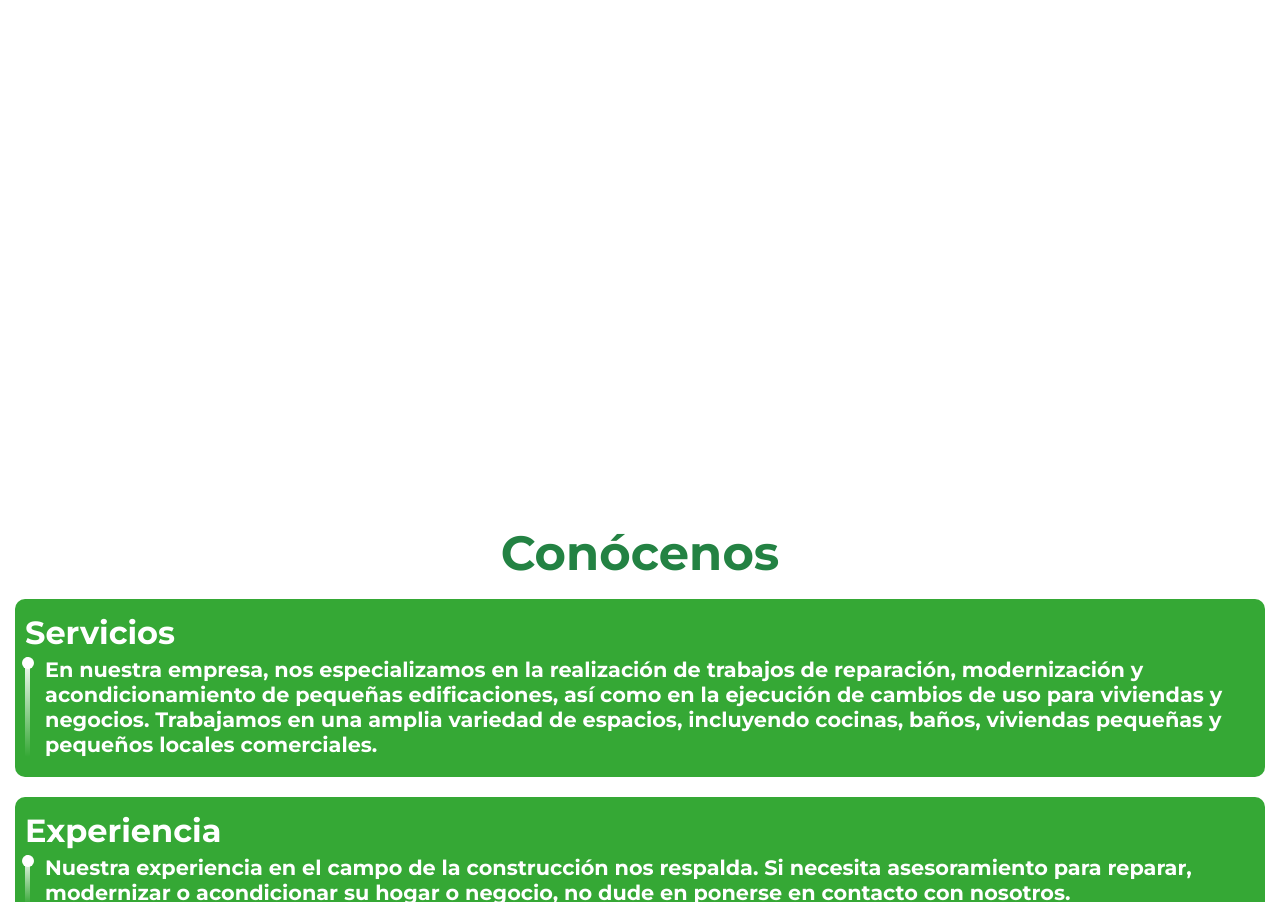
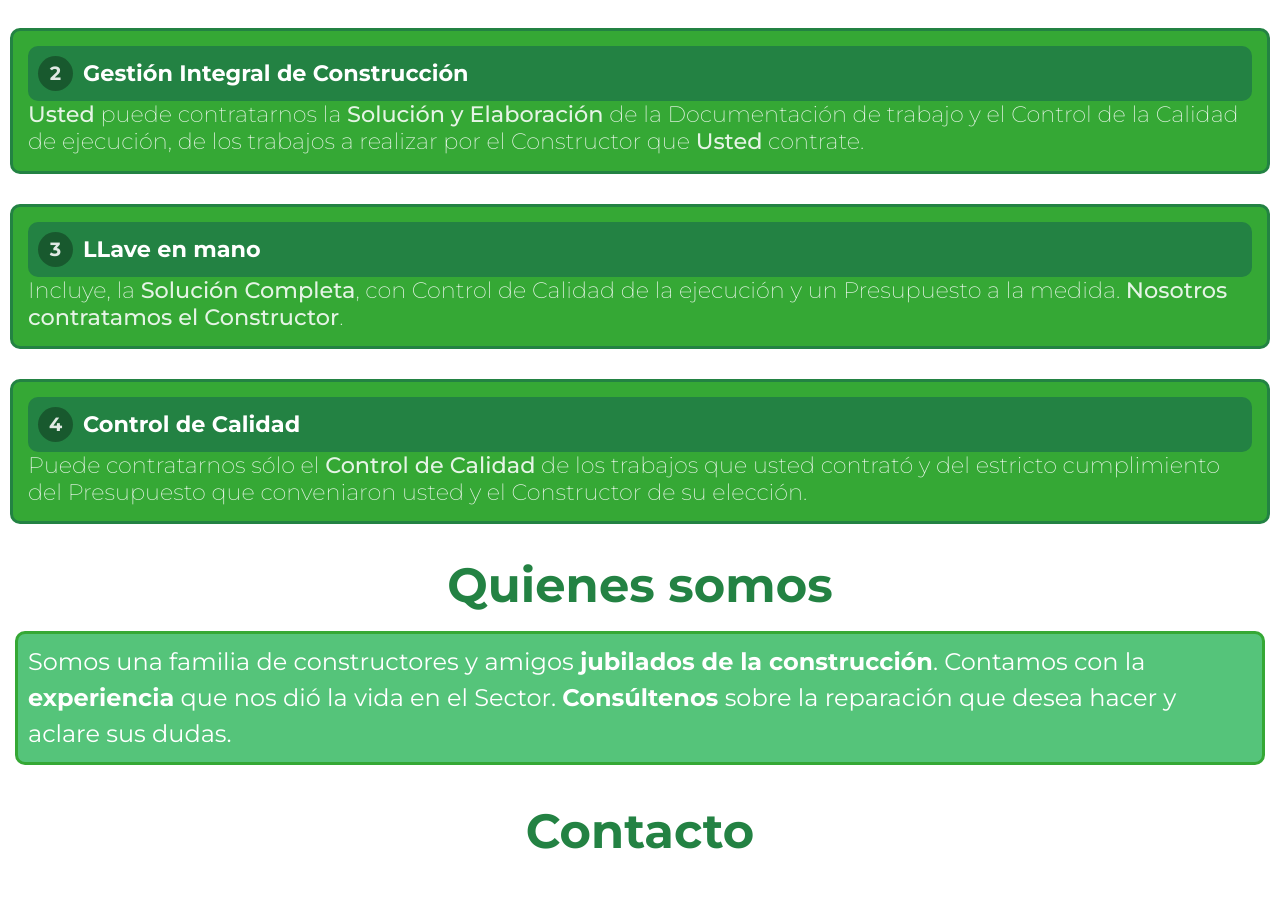
Before and after one commit to SrDyw/drodriguez, a React (Vite) app: page / in a window 1280 px wide. Shown: the part 1898-2800 px from the top of the page. Built offline with nearby package versions, Linux system fonts and the light colour scheme.

Commit message:
page changes

```diff
--- a/src/components/About/About.css
+++ b/src/components/About/About.css
@@ -1,10 +1,27 @@
-.about_content {
-    padding: 5px;
-    display: flex;
-    flex-direction: column;
-    gap: 20px;
+#more {
+  min-height: auto;
 }
 
+.about_content {
+  padding: 5px;
+  display: flex;
+  flex-direction: column;
+  gap: 20px;
+}
+
+.about_desc {
+  color: white;
+  font-size: 1.5rem;
+  padding: 10px;
+  background-color: var(--main-color-light);
+  border: 3px solid var(--main-color);
+  border-radius: 10px;
+}
+
+.about_desc span {
+  font-weight: bold;
+}
+/*
 .about_card {
     background-color: var(--main-color);
     padding: 10px;
@@ -54,4 +71,4 @@
     background: var(--body-color);
     border-radius: 20px;
     transform: translateX(-25%);
-}
+} */
--- a/src/components/About/About.jsx
+++ b/src/components/About/About.jsx
@@ -2,16 +2,26 @@ import React from "react";
 import SectionTitle from "../SectionTitle";
 import { bussines_info } from "../../models/constants";
 import AboutCard from "./AboutCard";
-import './About.css'
+import "./About.css";
+import KeywordHighlighter from "../KeywordHighlighter";
 
 export default function About() {
   return (
     <section id="more">
-      <SectionTitle title={"Conócenos"} />
+      <SectionTitle title={"Quienes somos"} />
       <div className="about_content">
-        {bussines_info.about.map((a, key) => (
-          <AboutCard title={a.title} desc={a.desc} key={key}/>
-        ))}
+        <KeywordHighlighter
+          text={
+            "Somos una familia de constructores y amigos jubilados de la construcción. Contamos con la experiencia que nos dió la vida en el Sector. Consúltenos sobre la reparación  que desea hacer y aclare sus dudas."
+          }
+          keywords={[
+            "jubilados de la construcción",
+            "experiencia",
+            "Consúltenos",
+          ]
+        }
+        elementClass="about_desc"
+        />
       </div>
     </section>
   );
--- a/src/components/Hero/Hero.css
+++ b/src/components/Hero/Hero.css
@@ -1,5 +1,5 @@
 #home {
-  background: linear-gradient(#ffffff6c, #ffffff),
+  background: linear-gradient(#ffffffa0 50%, #ffffffca),
     url("../../assets/page_background.jfif");
   background-position: center;
   background-repeat: no-repeat;
@@ -21,6 +21,7 @@
 .hero p {
   font-size: 1.5rem;
   line-height: 1.5rem;
+  font-weight: bold;
 }
 
 .hero a {
--- a/src/components/Hero/Hero.jsx
+++ b/src/components/Hero/Hero.jsx
@@ -15,9 +15,9 @@ export default function Hero() {
             <IoLogoWhatsapp className="icon" />
           </span>
         </a>
-        <a className="header_btn_more" href="#services">
+        {/* <a className="header_btn_more" href="#services">
           Servicios
-        </a>
+        </a> */}
       </div>
     </section>
   );
--- /dev/null
+++ b/src/components/KeywordHighlighter.jsx
@@ -0,0 +1,20 @@
+import React from 'react';
+
+function KeywordHighlighter({ text, keywords, elementClass = 'keyword_element' }) {
+  const highlightKeywords = (text, keywords) => {
+    let highlightedText = text;
+    keywords && keywords.forEach(keyword => {
+      const regex = new RegExp(keyword, "gi"); // "gi" para hacer coincidencias sin distinción entre mayúsculas y minúsculas
+      highlightedText = highlightedText.replace(regex, `<span>${keyword}</span>`);
+    });
+    return { __html: highlightedText };
+  };
+
+  return (
+    <div className={elementClass}
+      dangerouslySetInnerHTML={highlightKeywords(text, keywords)}
+    />
+  );
+}
+
+export default KeywordHighlighter;
--- a/src/components/Navigator/Navigator.jsx
+++ b/src/components/Navigator/Navigator.jsx
@@ -36,6 +36,7 @@ export default function Navigator() {
       <ul className="flex-center col g-40 nav_body">
         <NavLink sectionID={"#home"} title={"Home"} />
         <NavLink sectionID={"#services"} title={"Servicios"} />
+        <NavLink sectionID={"#offers"} title={"Ofertas"} />
         <NavLink sectionID={"#more"} title={"Conócenos"} />
         <NavLink sectionID={"#contact"} title={"Contacto"} />
       </ul>
--- /dev/null
+++ b/src/components/Offers/OfferCard.jsx
@@ -0,0 +1,22 @@
+import React from "react";
+import KeywordHighlighter from "../KeywordHighlighter";
+import { motion } from "framer-motion";
+import {fadeIn} from '../../libs/variants.js'
+
+export default function OfferCard({ offer, id, keywords }) {
+  return (
+    <motion.div
+      className="offer_card"
+      whileInView={"show"}
+      viewport={{ once: false, amount: 0 }}
+      initial={"hidden"}
+      variants={fadeIn("right", 0, 0.8)}
+    >
+      <div className="offer_key">
+        <span>{id + 1}</span>
+        <p>{offer.title}</p>
+      </div>
+      <KeywordHighlighter text={offer.desc} keywords={keywords} />
+    </motion.div>
+  );
+}
--- /dev/null
+++ b/src/components/Offers/Offers.css
@@ -0,0 +1,70 @@
+#offers {
+  /* background: linear-gradient(#ffffffdd 25%, #ffffff81),
+    url("../../assets/page_background.jfif");
+  background-position: center;
+  background-repeat: no-repeat;
+  background-attachment: fixed; */
+}
+
+.offers_container {
+  display: flex;
+  justify-content: center;
+  align-items: center;
+  flex-wrap: wrap;
+  gap: 30px;
+  margin-top: 30px;
+}
+
+.offer_card {
+  background-color: var(--main-color);
+  padding: 15px;
+  border-radius: 10px;
+  font-size: 1.6rem;
+  line-height: 1.7rem;
+  border: 3px solid var(--main-color-darker);
+  position: relative;
+}
+
+.offer_key {
+  padding: 10px;
+  border-radius: 10px;
+  top: -30px;
+  left: 50%;
+  background-color: var(--main-color-darker);
+  display: flex;
+  align-items: center;
+  justify-content: left;
+  font-weight: bolder;
+  gap: 10px;
+}
+
+.offer_card .keyword_element {
+  font-size: 1.4rem;
+  font-weight: 200;
+}
+.offer_card .keyword_element span {
+  font-weight: 500;
+}
+
+.offer_key > p {
+  color: white;
+  font-size: 1.4rem;
+}
+
+.offer_key > span {
+  width: 35px;
+  height: 35px;
+  background-color: #00000050;
+  display: flex;
+  justify-content: center;
+  align-items: center;
+  border-radius: 50%;
+  font-size: 1.2rem;
+}
+
+.offer_card > p {
+  color: white;
+  opacity: 0.9;
+  margin-top: 20px;
+  font-weight: lighter;
+}
--- a/src/components/Offers/Offers.jsx
+++ b/src/components/Offers/Offers.jsx
@@ -1,14 +1,46 @@
 import React from "react";
 import SectionTitle from "../SectionTitle";
+import "./Offers.css";
+import OfferCard from "./OfferCard";
 
 export default function Offers() {
+  const offers = [
+    {
+      title: "Documentacion de Trabajo",
+      desc: "Usted puede contratarnos sólo la Elaboración de la documentación de trabajo necesaria para el tipo de reparación que  desea realizar: esquemas, tarea técnica y presupuesto. Usted  busca  su  propio Constructor.",
+      keywords: ['Usted', 'busca  su  propio Constructor', 'Elaboración de la documentación']
+    },
+    {
+      title: "Gestión Integral de Construcción",
+      desc: "Usted puede contratarnos  la Solución y Elaboración de la Documentación de trabajo y el Control de la  Calidad de  ejecución, de los trabajos a realizar por el Constructor que usted contrate.",
+      keywords: ['Usted', 'Solución y Elaboración']
+
+    },
+    {
+      title: "LLave en mano",
+      desc: "Incluye, la Solución Completa, con  Control de Calidad de la ejecución y un Presupuesto a la medida.  Nosotros contratamos el Constructor.",
+      keywords: ['Solución Completa', 'Nosotros contratamos el Constructor']
+
+    },
+    {
+      title: "Control de Calidad",
+      desc: "Puede contratarnos sólo el Control de Calidad de los trabajos que usted contrató y del estricto cumplimiento del Presupuesto que conveniaron usted y el Constructor de su elección.",
+      keywords: ['Control de Calidad']
+
+    },
+  ];
   return (
-    <section>
+    <section id="offers">
       <SectionTitle title={"Ofertas"} />
       <h2 className="section-subtitle">
         Tenemos varias ofertas para usted, infórmese y seleccione la{" "}
-        <span className="subtitle-highlight">oferta de su interés</span> {" "}
+        <span className="subtitle-highlight">oferta de su interés</span>{" "}
       </h2>
+      <div className="offers_container">
+        {offers.map((o, key) => (
+          <OfferCard offer={o} key={key} id={key} keywords={o.keywords}/>
+        ))}
+      </div>
     </section>
   );
 }
--- a/src/components/Services/ServicesCardNew.jsx
+++ b/src/components/Services/ServicesCardNew.jsx
@@ -2,22 +2,29 @@ import { motion } from "framer-motion";
 import { fadeIn } from "../../libs/variants.js";
 import React from "react";
 
-
-{/* <motion.div
+{
+  /* <motion.div
 className="service_card"
 whileInView={"show"}
 viewport={{ once: false, amount: 0 }}
 initial={"hidden"}
 variants={fadeIn("up", 0, 0.8)}
-> */}
+> */
+}
 
 export default function ServicesCardNew({ main, complement }) {
   return (
-    <div className="service_card">
+    <motion.div
+      className="service_card"
+      whileInView={"show"}
+      viewport={{ once: true, amount: 0 }}
+      initial={"hidden"}
+      variants={fadeIn("up", 0, 0.8)}
+    >
       <p>
         <span>{main}</span>
         <span>{" " + complement}</span>
       </p>
-    </div>
+    </motion.div>
   );
 }
```
